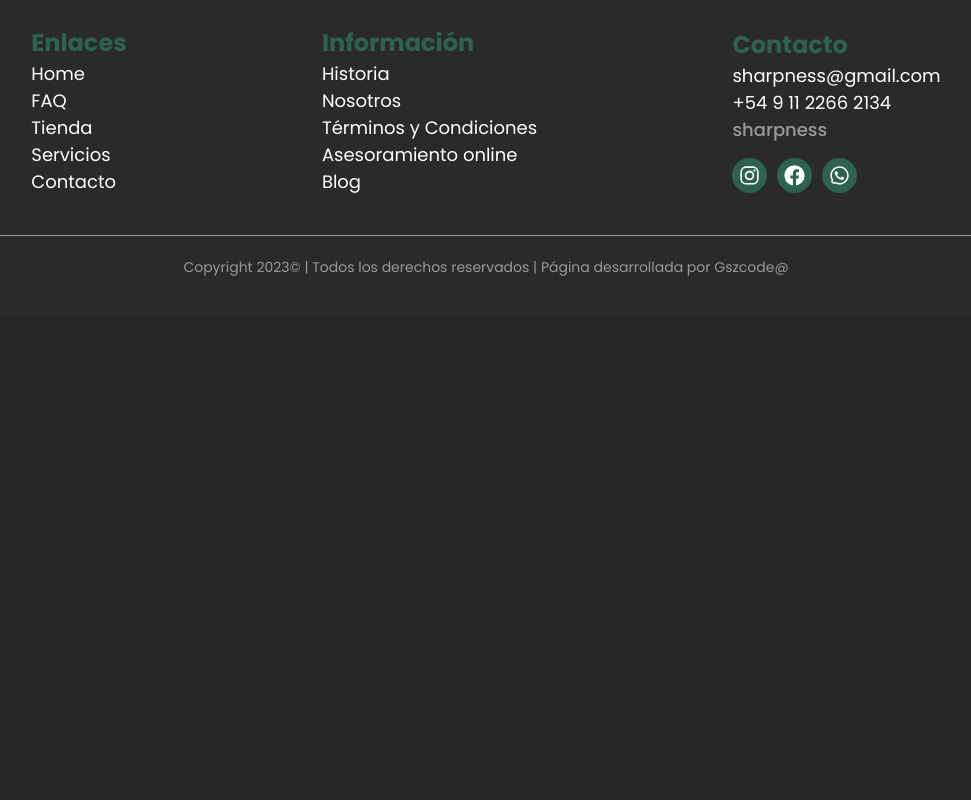
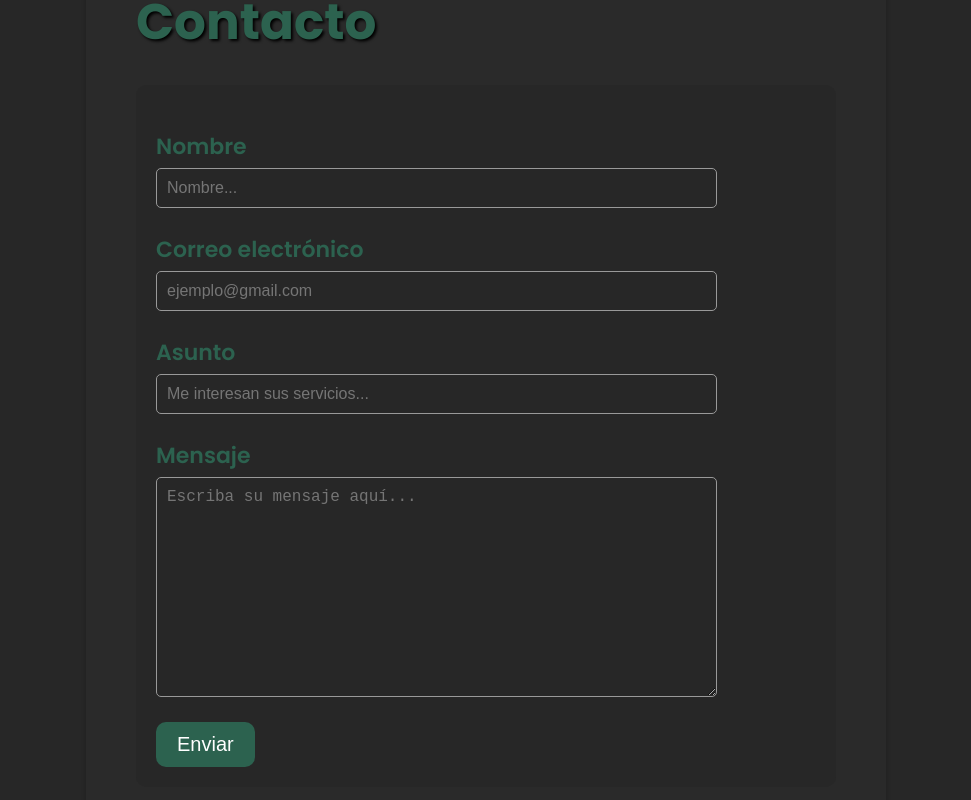
Before and after one commit to gszcode/hexablog, a Next.js app: page / in a window 1280 px wide. Shown: the part 6120-6920 px from the top of the page, without its empty margins (154-1125 px from the left). Before the commit the page ends 6438 px from the top, so only its background shows below. Built offline with nearby package versions, Linux system fonts and the light colour scheme.

Commit message:
componente de contcto y estilos agregado

```diff
--- /dev/null
+++ b/src/components/Contact/Contact.tsx
@@ -0,0 +1,32 @@
+import styles from '@/styles/Contact.module.css'
+
+const Contact: React.FC = () => {
+  return (
+    <section className={styles.container}>
+      <div className={styles.contact}>
+        <h2 className={styles.title}>Contacto</h2>
+        <form className={styles.form}>
+          <div className={styles.input}>
+            <label>Nombre</label>
+            <input placeholder="Nombre..." />
+          </div>
+          <div className={styles.input}>
+            <label>Correo electrónico</label>
+            <input placeholder="ejemplo@gmail.com" />
+          </div>
+          <div className={styles.input}>
+            <label>Asunto</label>
+            <input placeholder="Me interesan sus servicios..." />
+          </div>
+          <div className={styles.input}>
+            <label>Mensaje</label>
+            <textarea placeholder="Escriba su mensaje aquí..."></textarea>
+          </div>
+          <button className={styles.submit}>Enviar</button>
+        </form>
+      </div>
+    </section>
+  )
+}
+
+export default Contact
--- /dev/null
+++ b/src/styles/Contact.module.css
@@ -0,0 +1,88 @@
+.container {
+  padding: 60px 20px;
+  max-width: 1200px;
+  margin: 0 auto;
+}
+.contact {
+  max-width: 800px;
+  width: 95%;
+  background-color: rgba(69, 72, 71, 0.1);
+  box-shadow: 0 4px 4px 0 rgba(0, 0, 0, 0.25);
+  padding: 15px;
+  margin: 0 auto;
+}
+.contact .title {
+  color: var(--secondary-color);
+  font-size: 35px;
+  text-shadow: 2px 2px 3px var(--black-color);
+  margin-bottom: 25px;
+}
+.form {
+  background-color: var(--main-color);
+  padding: 20px;
+  border-radius: 10px;
+}
+.form .input {
+  display: flex;
+  flex-direction: column;
+  margin: 25px 0;
+}
+.input label {
+  color: var(--secondary-color);
+  font-weight: 600;
+  margin-bottom: 5px;
+}
+.input input,
+.input textarea {
+  width: 85%;
+  height: 40px;
+  padding: 10px;
+  border-radius: 5px;
+  background-color: transparent;
+  border: 1px solid var(--tertiary-color);
+  outline: none;
+  color: var(--white-color);
+}
+.input textarea {
+  min-width: 85%;
+  max-width: 85%;
+  min-height: 220px;
+  max-height: 220px;
+}
+.form .submit {
+  font-size: 18px;
+  padding: 10px 20px;
+  border-radius: 10px;
+  border: 1px solid transparent;
+  background-color: var(--secondary-color);
+  transition: all 300ms ease;
+  color: var(--white-color);
+  cursor: pointer;
+}
+.form .submit:hover {
+  border: 1px solid var(--secondary-color);
+  background-color: transparent;
+}
+
+/* Media query 640 */
+@media (min-width: 640px) {
+  .contact {
+    padding: 50px;
+  }
+  .contact .title {
+    font-size: 50px;
+  }
+}
+/* Media query 768 */
+@media (min-width: 768px) {
+  .input label {
+    font-size: 22px;
+  }
+  .input input,
+  .input textarea {
+    font-size: 16px;
+  }
+  .form .submit {
+    font-size: 20px;
+  }
+}
```
